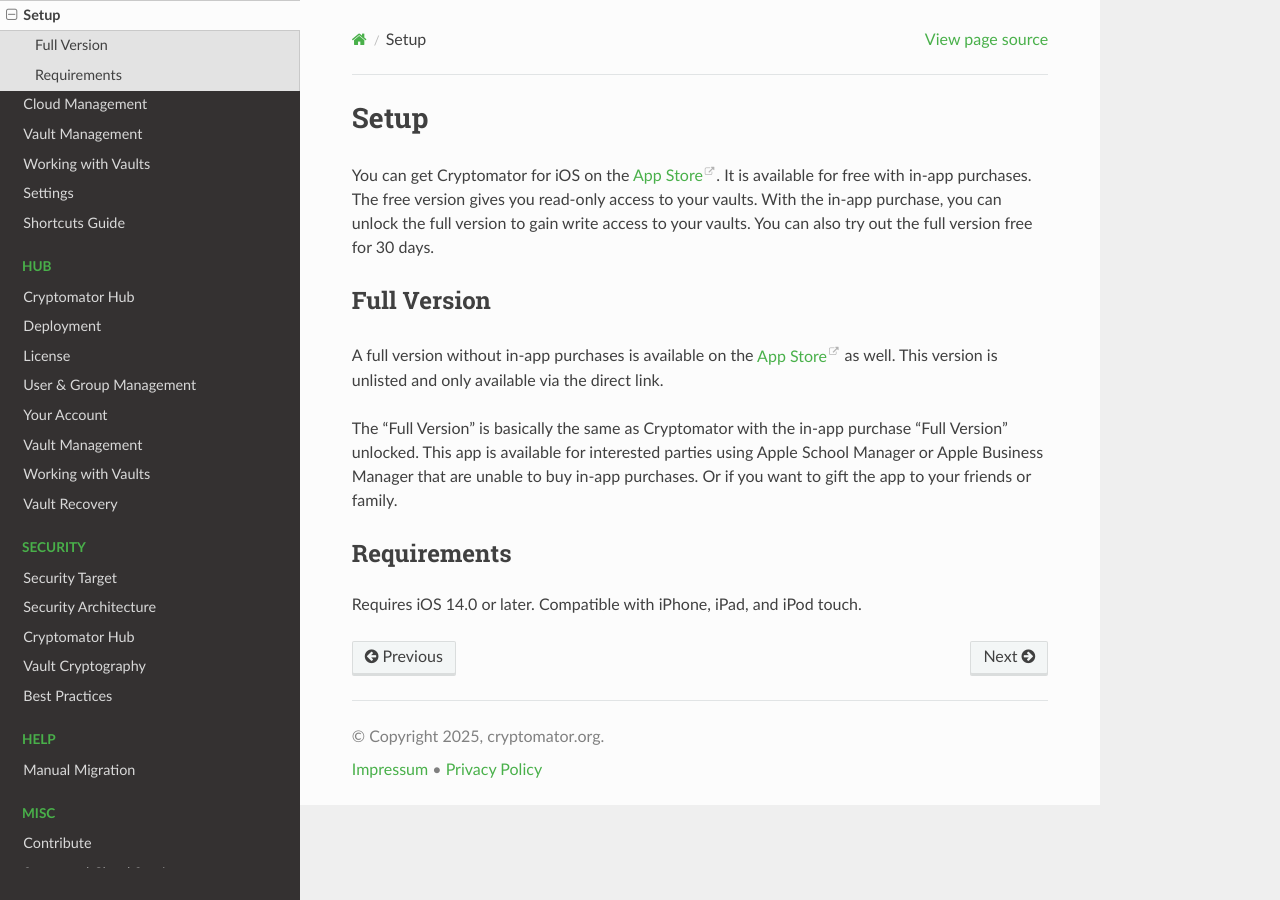
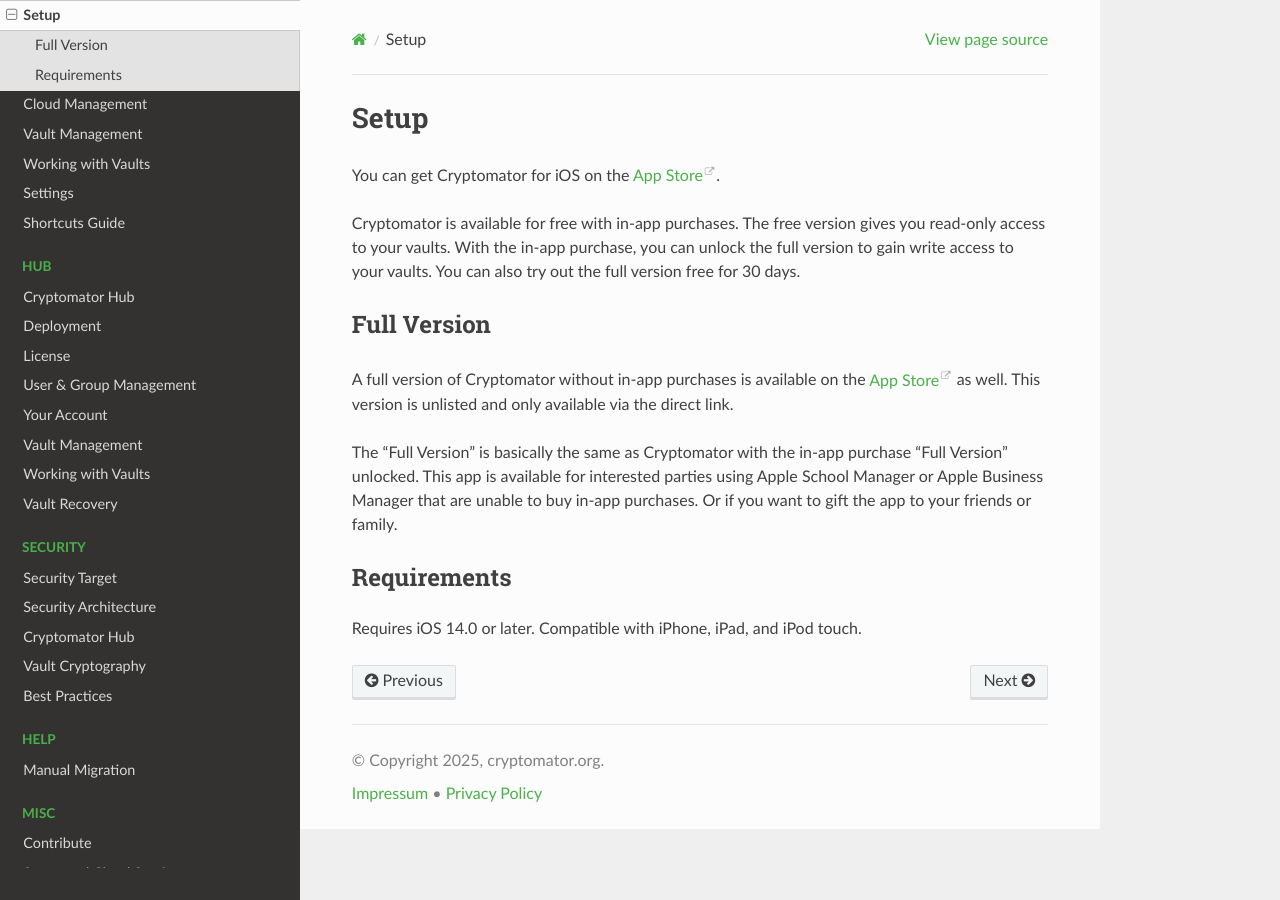
Before and after one commit to cryptomator/docs, a Sphinx documentation site: the page built from source/ios/setup.rst, in a window 1280 px wide. Built offline with Sphinx 7.4.7 and the Read the Docs theme 3.1.0, drawn with Linux system fonts in a browser that asks for light colours.

Commit message:
updated ios setup

```diff
--- a/source/ios/setup.rst
+++ b/source/ios/setup.rst
@@ -1,12 +1,14 @@
 Setup
 =====
 
-You can get Cryptomator for iOS on the `App Store <https://apps.apple.com/app/cryptomator/id1560822163>`_. It is available for free with in-app purchases. The free version gives you read-only access to your vaults. With the in-app purchase, you can unlock the full version to gain write access to your vaults. You can also try out the full version free for 30 days.
+You can get Cryptomator for iOS on the `App Store <https://apps.apple.com/app/cryptomator/id1560822163>`_.
+
+Cryptomator is available for free with in-app purchases. The free version gives you read-only access to your vaults. With the in-app purchase, you can unlock the full version to gain write access to your vaults. You can also try out the full version free for 30 days.
 
 Full Version
 ------------
 
-A full version without in-app purchases is available on the `App Store <https://apps.apple.com/app/cryptomator-full-version/id1665616242>`_ as well. This version is unlisted and only available via the direct link.
+A full version of Cryptomator without in-app purchases is available on the `App Store <https://apps.apple.com/app/cryptomator-full-version/id1665616242>`_ as well. This version is unlisted and only available via the direct link.
 
 The "Full Version" is basically the same as Cryptomator with the in-app purchase "Full Version" unlocked. This app is available for interested parties using Apple School Manager or Apple Business Manager that are unable to buy in-app purchases. Or if you want to gift the app to your friends or family.
 
```
